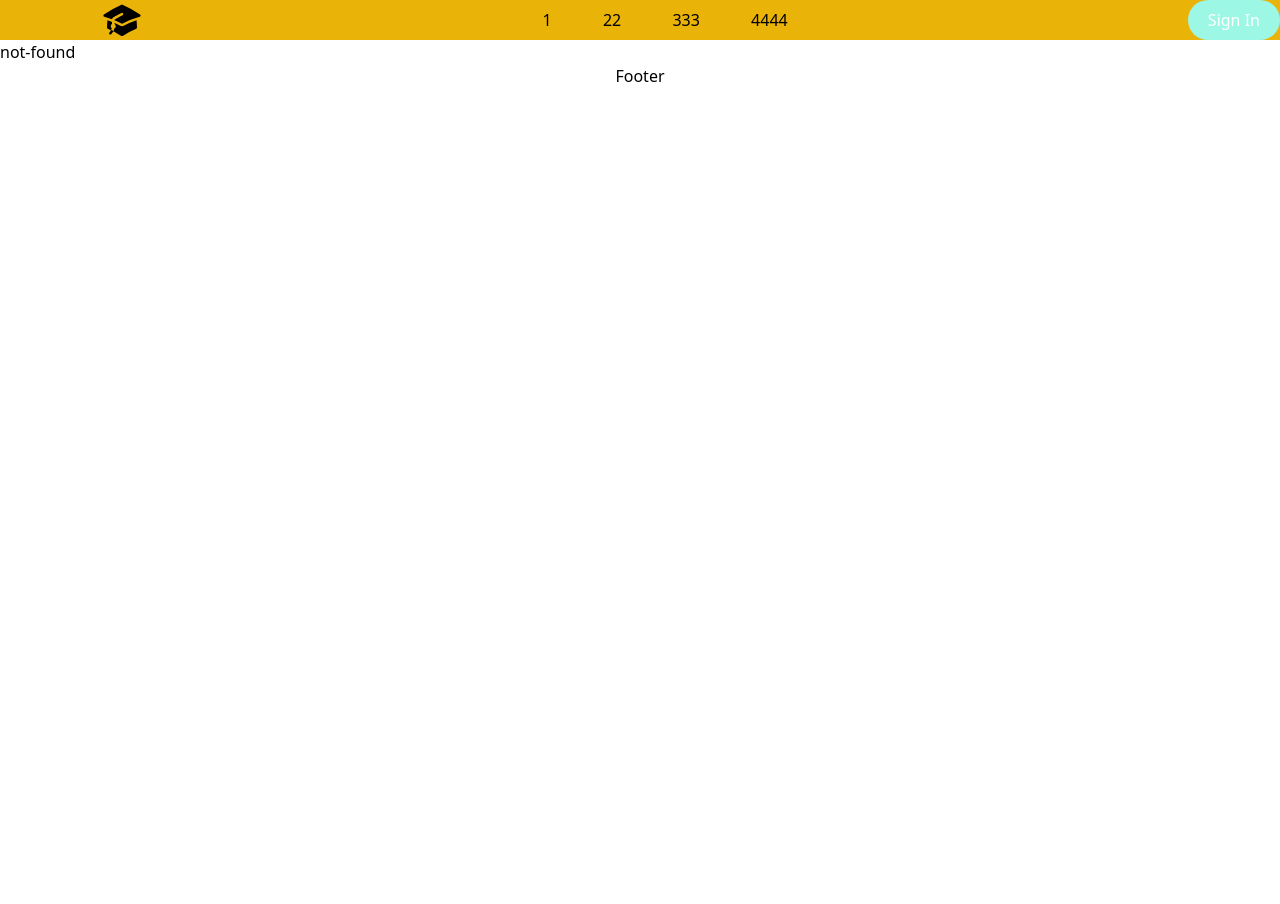
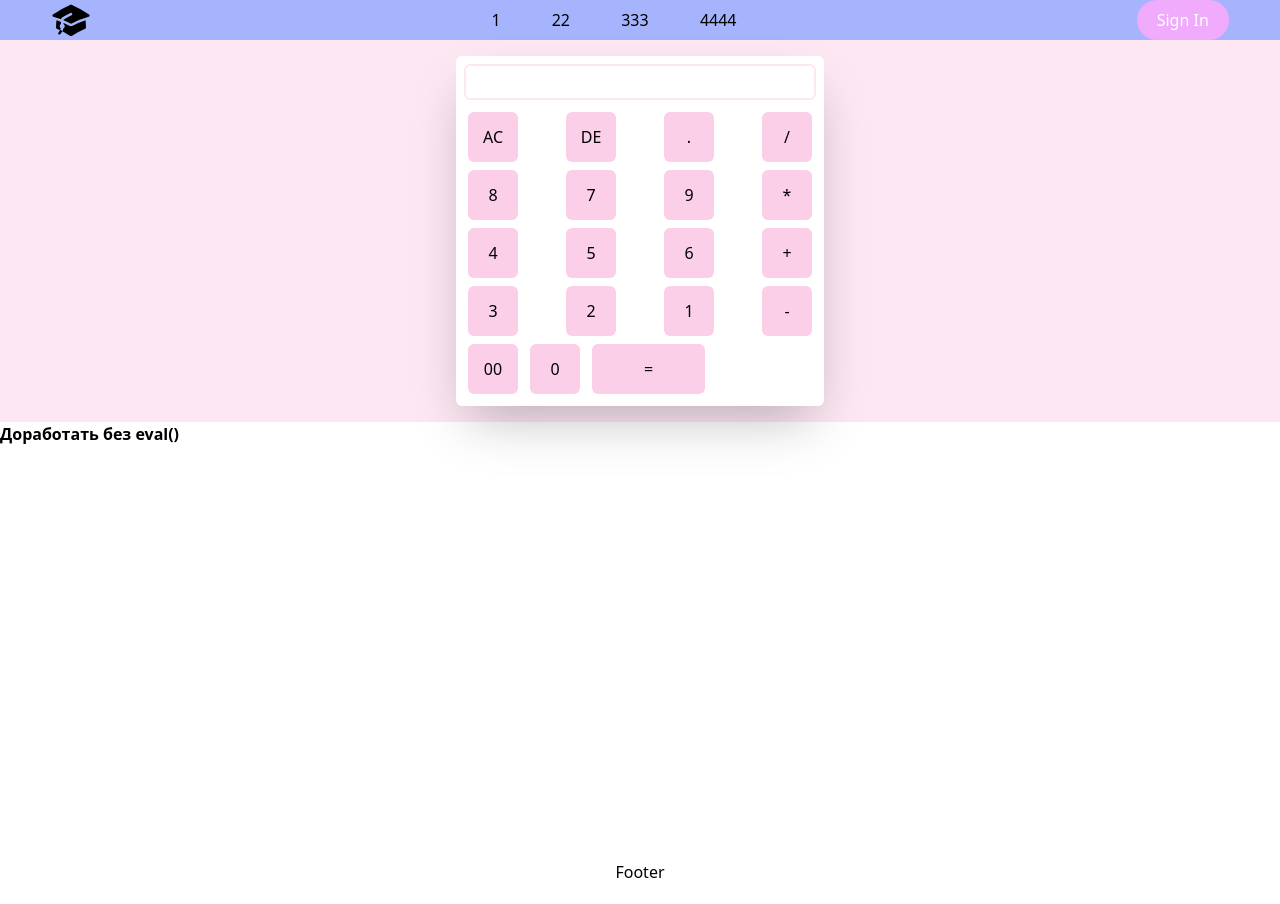
Before and after one commit to xmakeru/next-test, a Next.js app: page /calculator in a window 1280 px wide. Before the commit this address had no page. Before the commit the page ends 800 px from the top, so only its background shows below. Built offline with nearby package versions, Linux system fonts and the light colour scheme.

Commit message:
01.05.2024

```diff
--- /dev/null
+++ b/src/app/calculator/page.js
@@ -0,0 +1,46 @@
+'use client'
+import { useState } from "react"
+export default function Calculator() {
+  const [value, setValue] = useState('')
+    return <>
+        <div className="flex justify-center bg-pink-100">
+          <div className="bg-white p-2 rounded-md my-2 shadow-2xl sm:my-4">
+              <form>
+                <div className="mb-2 ">
+                  <input type='text' className="w-full text-2xl text-right border-2 border-pink-100 rounded-md" value={value}/>
+                </div>
+                <div className="flex justify-between items-center">
+                  <input className='w-[50px] h-[50px] m-1 bg-pink-200 rounded-md hover:bg-pink-300' type='button' value='AC' onClick={e => setValue('')}></input>
+                  <input className='w-[50px] h-[50px] m-1 bg-pink-200 rounded-md hover:bg-pink-300' type='button' value='DE' onClick={e => setValue(value.slice(0, -1))}></input>
+                  <input className='w-[50px] h-[50px] m-1 bg-pink-200 rounded-md hover:bg-pink-300' type='button' value='.' onClick={e => setValue(value + e.target.value)}></input>
+                  <input className='w-[50px] h-[50px] m-1 bg-pink-200 rounded-md hover:bg-pink-300' type='button' value='/' onClick={e => setValue(value + e.target.value)}></input>
+                </div>
+                <div className="flex justify-between items-center">
+                  <input className='w-[50px] h-[50px] m-1 bg-pink-200 rounded-md hover:bg-pink-300' type='button' value='8' onClick={e => setValue(value + e.target.value)}></input>
+                  <input className='w-[50px] h-[50px] m-1 bg-pink-200 rounded-md hover:bg-pink-300' type='button' value='7' onClick={e => setValue(value + e.target.value)}></input>
+                  <input className='w-[50px] h-[50px] m-1 bg-pink-200 rounded-md hover:bg-pink-300' type='button' value='9' onClick={e => setValue(value + e.target.value)}></input>
+                  <input className='w-[50px] h-[50px] m-1 bg-pink-200 rounded-md hover:bg-pink-300' type='button' value='*' onClick={e => setValue(value + e.target.value)}></input>
+                </div>
+                <div className="flex justify-between items-center">
+                  <input className='w-[50px] h-[50px] m-1 bg-pink-200 rounded-md hover:bg-pink-300' type='button' value='4' onClick={e => setValue(value + e.target.value)}></input>
+                  <input className='w-[50px] h-[50px] m-1 bg-pink-200 rounded-md hover:bg-pink-300' type='button' value='5' onClick={e => setValue(value + e.target.value)}></input>
+                  <input className='w-[50px] h-[50px] m-1 bg-pink-200 rounded-md hover:bg-pink-300' type='button' value='6' onClick={e => setValue(value + e.target.value)}></input>
+                  <input className='w-[50px] h-[50px] m-1 bg-pink-200 rounded-md hover:bg-pink-300' type='button' value='+' onClick={e => setValue(value + e.target.value)}></input>
+                </div>
+                <div className="flex justify-between items-center">
+                  <input className='w-[50px] h-[50px] m-1 bg-pink-200 rounded-md hover:bg-pink-300' type='button' value='3' onClick={e => setValue(value + e.target.value)}></input>
+                  <input className='w-[50px] h-[50px] m-1 bg-pink-200 rounded-md hover:bg-pink-300' type='button' value='2' onClick={e => setValue(value + e.target.value)}></input>
+                  <input className='w-[50px] h-[50px] m-1 bg-pink-200 rounded-md hover:bg-pink-300' type='button' value='1' onClick={e => setValue(value + e.target.value)}></input>
+                  <input className='w-[50px] h-[50px] m-1 bg-pink-200 rounded-md hover:bg-pink-300' type='button' value='-' onClick={e => setValue(value + e.target.value)}></input>
+                </div>
+                <div className="flex justify-start items-center">
+                  <input className='w-[50px] h-[50px] my-1 mr-3 ml-1 bg-pink-200 rounded-md hover:bg-pink-300' type='button' value='00' onClick={e => setValue(value + e.target.value)}></input>
+                  <input className='w-[50px] h-[50px] my-1 mr-2 bg-pink-200 rounded-md hover:bg-pink-300' type='button' value='0' onClick={e => setValue(value + e.target.value)}></input>
+                  <input className='w-[113px] h-[50px] m-1 bg-pink-200 rounded-md hover:bg-pink-300' type='button' value='=' onClick={e => setValue(String(eval(value)))}></input>
+                </div>
+              </form>
+           </div>
+        </div>
+        <p className="font-bold">Доработать без eval()</p>
+    </>
+}
--- a/src/app/components/MainContent.js
+++ b/src/app/components/MainContent.js
@@ -1,5 +1,6 @@
 'use client'
 import { Tab } from '@headlessui/react'
+import Link from 'next/link'
 
 export default function MainContent() {
     return (
@@ -7,19 +8,38 @@ export default function MainContent() {
         <div className='mx-6'>
             <Tab.Group manual>
                 <Tab.List className='flex items-center justify-between mx-2 my-2 sm:mx-6 sm:my-4'>
-                    <Tab className="ui-selected:bg-blue-500 ui-selected:text-white">
-                        <h2>Easy</h2>
+                    <Tab className=" ui-selected:bg-blue-500 ui-selected:text-white">
+                        <h2 className='tracking-widest'>Easy</h2>
                     </Tab>
                     <Tab className="ui-selected:bg-blue-500 ui-selected:text-white">
-                        <h2>Normal</h2>
+                        <h2 className='tracking-widest'>Normal</h2>
                     </Tab>
                     <Tab className="ui-selected:bg-blue-500 ui-selected:text-white">
-                        <h2>Hard</h2>
+                        <h2 className='tracking-widest'>Hard</h2>
                     </Tab>
                 </Tab.List>
                 <Tab.Panels>
                     <Tab.Panel>
-                      <h3>Content1</h3>
+                        <div className='flex flex-col sm:flex-row items-center justify-between'>
+                            <div className='bg-sky-100 rounded-md sm:w-1/3 h-[200px] flex flex-col items-center m-1 hover:border-2 hover:border-blue-300 w-full'>
+                                <div className='bg-blue-200 w-full flex justify-center rounded-t-md'>
+                                  <Link href='./task' className='p-2'>TaskToDoList</Link>
+                                </div>
+                                <p>Список задач</p>
+                            </div>
+                            <div className='bg-sky-100 rounded-md sm:w-1/3 h-[200px] flex flex-col items-center m-1 hover:border-2 hover:border-blue-300 w-full'>
+                                <div className='bg-blue-200 w-full flex justify-center rounded-t-md'>
+                                  <Link href='./counter' className='p-2'>Counter</Link>
+                                </div>
+                                <p>Счетчик</p>
+                            </div>
+                            <div className='bg-sky-100 rounded-md sm:w-1/3 h-[200px] flex flex-col items-center m-1 hover:border-2 hover:border-blue-300 w-full'>
+                                <div className='bg-blue-200 w-full flex justify-center rounded-t-md'>
+                                  <Link href='./calculator' className='p-2'>Calculator</Link>
+                                </div>
+                                <p>Калькулятор</p>
+                            </div>
+                        </div>
                     </Tab.Panel>
                     <Tab.Panel>
                       <h3>Content2</h3>
--- a/src/app/components/header.js
+++ b/src/app/components/header.js
@@ -1,14 +1,17 @@
 'use client'
 import PopoverHeader from "./PopoverHeader"
 import { AcademicCapIcon } from "@heroicons/react/24/solid";
+import Link from "next/link";
 
 export default function header() {
     return <>
-        <header className="bg-yellow-500">
+        <header className="bg-indigo-300">
 
-          <nav className="flex justify-between items-center w-[92%] ml-auto">
+          <nav className="flex justify-between items-center w-[92%] m-auto">
             <div>
-            <AcademicCapIcon className="h-10 w-10 text-black-500" />
+              <Link href='/'>
+                <AcademicCapIcon className="h-10 w-10 text-black-500" />
+              </Link>
             </div>
             <div>
               <ul className="hidden sm:flex items-center gap-[4vw]">
@@ -35,7 +38,7 @@ export default function header() {
             </div>
 
             <div className="hidden sm:block">
-              <button className="bg-[#9DF7E5] text-white px-5 py-2 rounded-3xl hover:bg-[#78deca] cursor-pointer">Sign In</button>
+              <button className="bg-fuchsia-300 text-white px-5 py-2 rounded-3xl hover:bg-fuchsia-400">Sign In</button>
             </div>
 
           </nav>
--- /dev/null
+++ b/src/app/counter/page.js
@@ -0,0 +1,23 @@
+'use client'
+import { useState } from "react"
+
+export default function Counter() {
+
+  const [count, setCount] = useState(0)
+
+    return <>
+    <div className="flex flex-col justify-center items-center">
+        <h1>Counter</h1>
+        {count}
+        <div>
+
+            <button onClick={() => setCount(count + 1)}
+            className="bg-green-400 rounded-full">+ Plus</button>
+
+            <button onClick={() => setCount(count - 1)}
+            className="bg-red-400 rounded-full">Minus -</button>
+
+        </div>
+    </div>
+    </>
+}
--- a/src/app/layout.js
+++ b/src/app/layout.js
@@ -16,12 +16,12 @@ export default function RootLayout({ children }) {
 
         <Header/>
 
+        <main className="h-screen">
         {children}
-
-        {/* Footer */}
+        </main>
 
         <footer>
-          <div className="flex justify-center">
+          <div className="flex justify-center items-center h-16">
             <p>Footer</p>
           </div>
         </footer>
--- a/src/app/page.js
+++ b/src/app/page.js
@@ -1,12 +1,11 @@
 import Image from "next/image";
 import styles from "./page.module.css";
-import Link from 'next/link'
 import MainContent from "./components/MainContent";
 
 export default function Home() {
   return (
   <>
-  <MainContent />
+    <MainContent />
   </>
   )
 }
```
